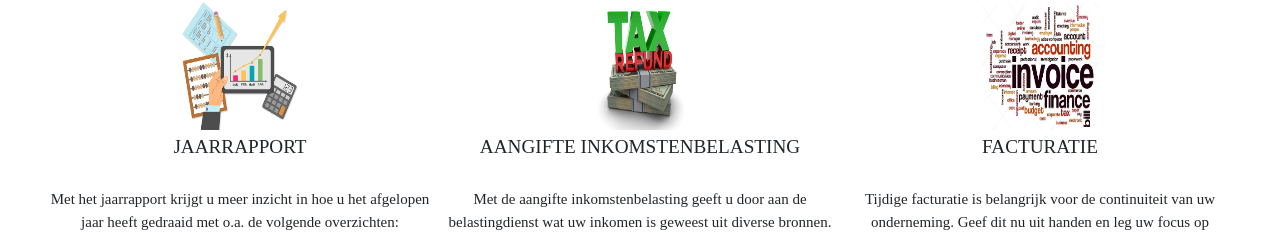
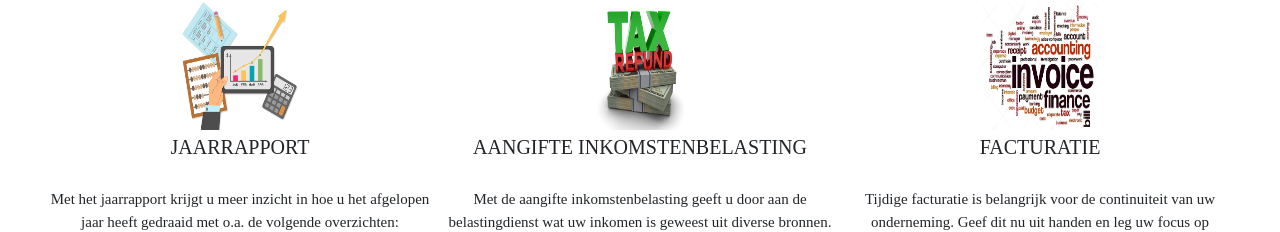
Before and after one commit to FinQode/FinQode.github.io, a plain HTML site: page productlanding.html in a window 1280 px wide. Shown: the part 457-689 px from the top of the page. Drawn offline with nearby package versions, Linux system fonts and the light colour scheme.

Commit message:
update product landing

```diff
--- a/productlanding.css
+++ b/productlanding.css
@@ -134,7 +134,7 @@
 }
 
 .service-item>h2 {
-    font-size: 1.5vw;
+    font-size: 20px;
     text-transform: uppercase;
     text-align: center;
     height: 50px;
```
